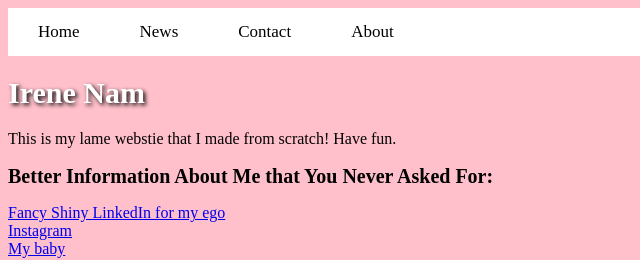
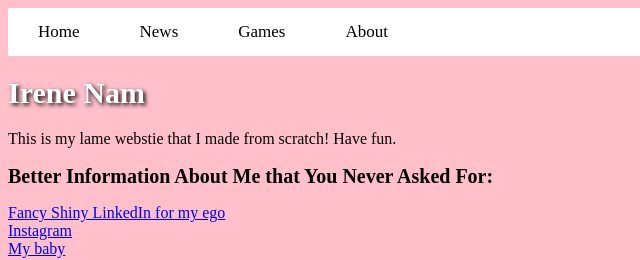
Before and after one commit to ireneyaejinnam/ireneynam, a plain HTML site: page index.html in a window 1280 px wide. Shown: the top 260 px of the page, 0-640 px from the left. Drawn offline with Linux system fonts and the light colour scheme.

Commit message:
games update

```diff
--- a/index.html
+++ b/index.html
@@ -33,7 +33,7 @@
 <div class="topnav" id="myTopnav">
   <a href="index.html">Home</a>
   <a href="news.html">News</a>
-  <a href="#contact">Contact</a>
+  <a href="Tetris/index.html">Games</a>
   <a href="#about">About</a>
 </div>
 
```
